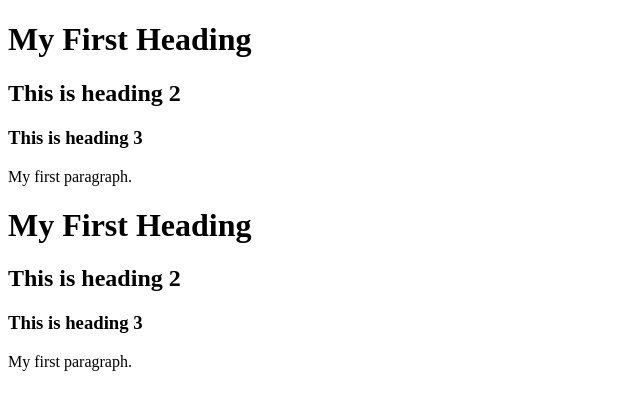
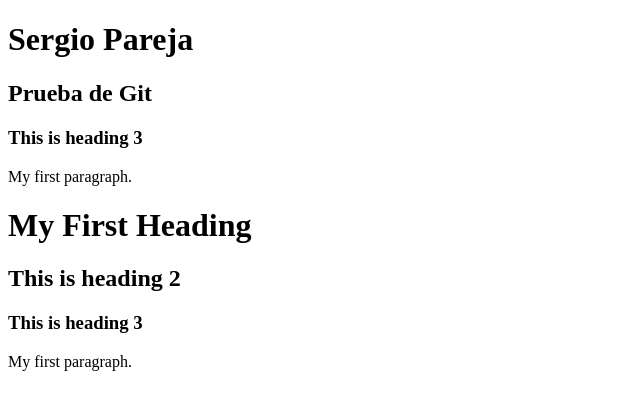
Before and after one commit to SergioPareja87/demo-branching, a plain HTML site: page index.html in a window 1280 px wide. Shown: the whole page, without its empty margins (0-640 px from the left). Drawn offline with Linux system fonts and the light colour scheme.

Commit message:
modificacion de prueba 1

```diff
--- a/index.html
+++ b/index.html
@@ -4,11 +4,11 @@
 
 
 
-<h1>My First Heading</h1>
+<h1>Sergio Pareja</h1>
 
 
 
-<h2>This is heading 2</h2>
+<h2>Prueba de Git</h2>
 <h3>This is heading 3</h3>
 
 
```
